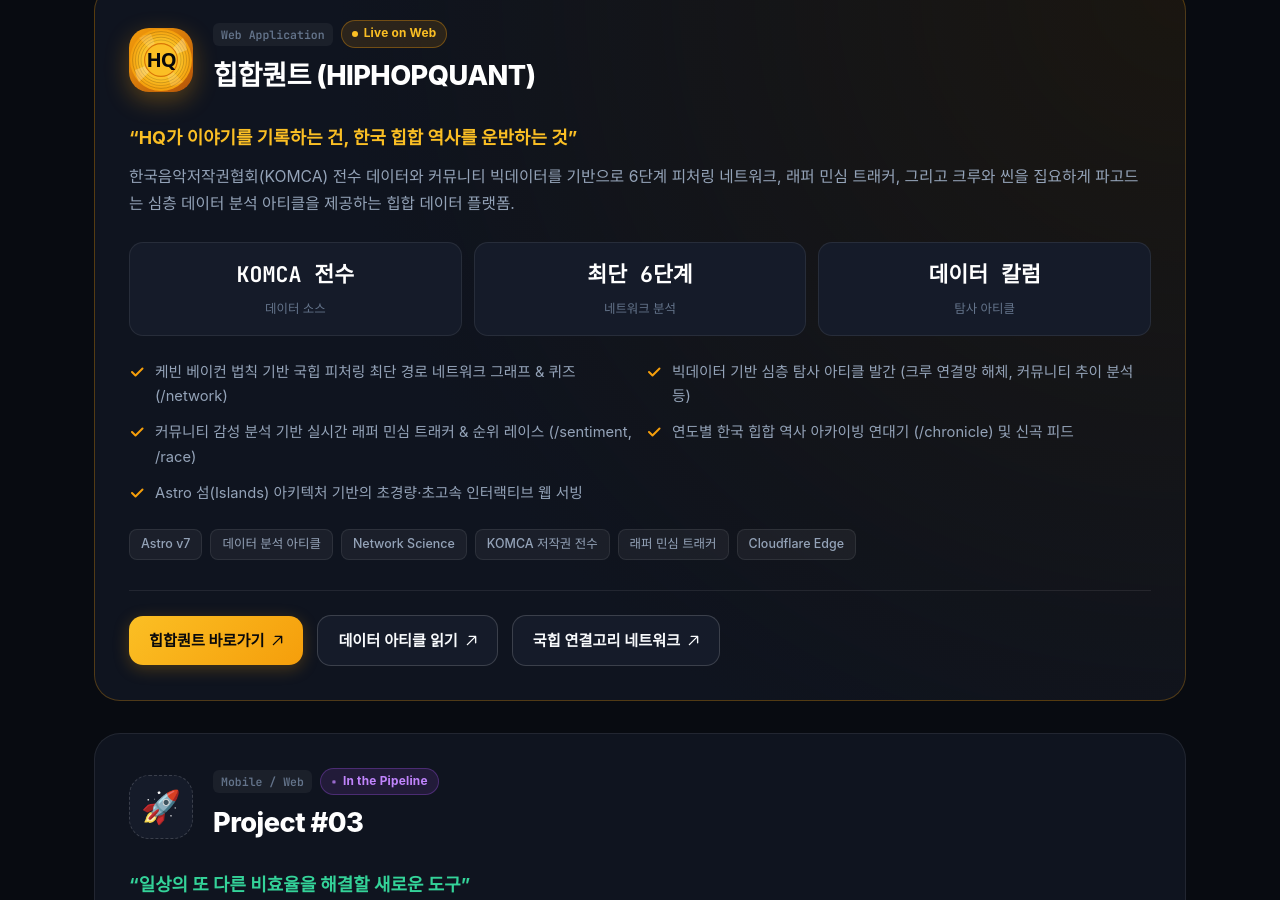
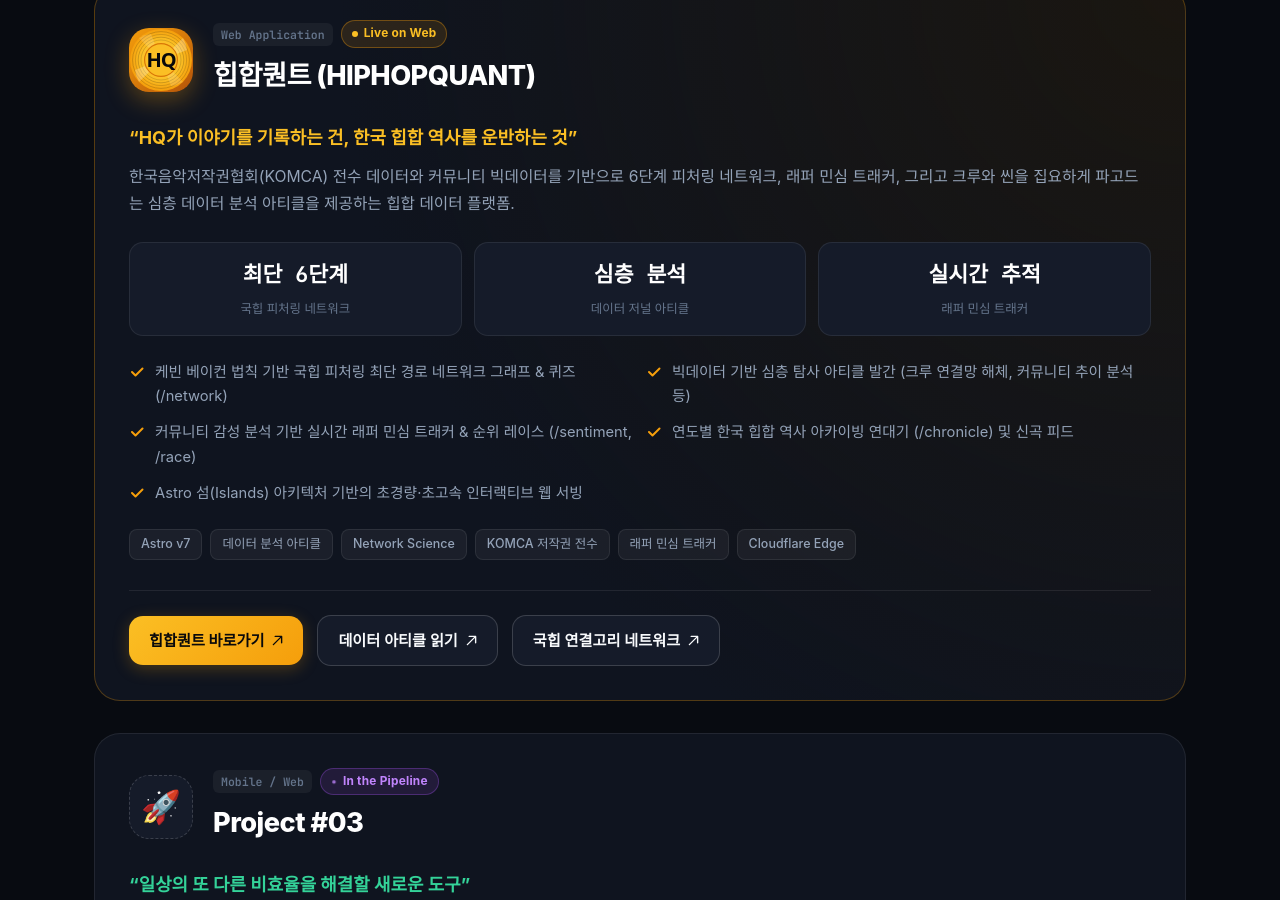
Before and after one commit to CoderCollie/codercollie.github.io, a Jekyll site: the page built from index.html, in a window 1280 px wide and 900 px high, scrolled down 1603 px. Built offline with Jekyll 4.4.1, drawn with Linux system fonts in a browser that asks for light colours; some web fonts are replaced.

Commit message:
fix: Update HipHopQuant metrics to 3 core functional pillars

```diff
--- a/_data/apps.yml
+++ b/_data/apps.yml
@@ -62,12 +62,12 @@
     - "연도별 한국 힙합 역사 아카이빙 연대기 (/chronicle) 및 신곡 피드"
     - "Astro 섬(Islands) 아키텍처 기반의 초경량·초고속 인터랙티브 웹 서빙"
   metrics:
-    - label: "데이터 소스"
-      value: "KOMCA 전수"
-    - label: "네트워크 분석"
+    - label: "국힙 피처링 네트워크"
       value: "최단 6단계"
-    - label: "탐사 아티클"
-      value: "데이터 칼럼"
+    - label: "데이터 저널 아티클"
+      value: "심층 분석"
+    - label: "래퍼 민심 트래커"
+      value: "실시간 추적"
   links:
     - label: "힙합퀀트 바로가기"
       url: "https://hiphopquant.com"
```
